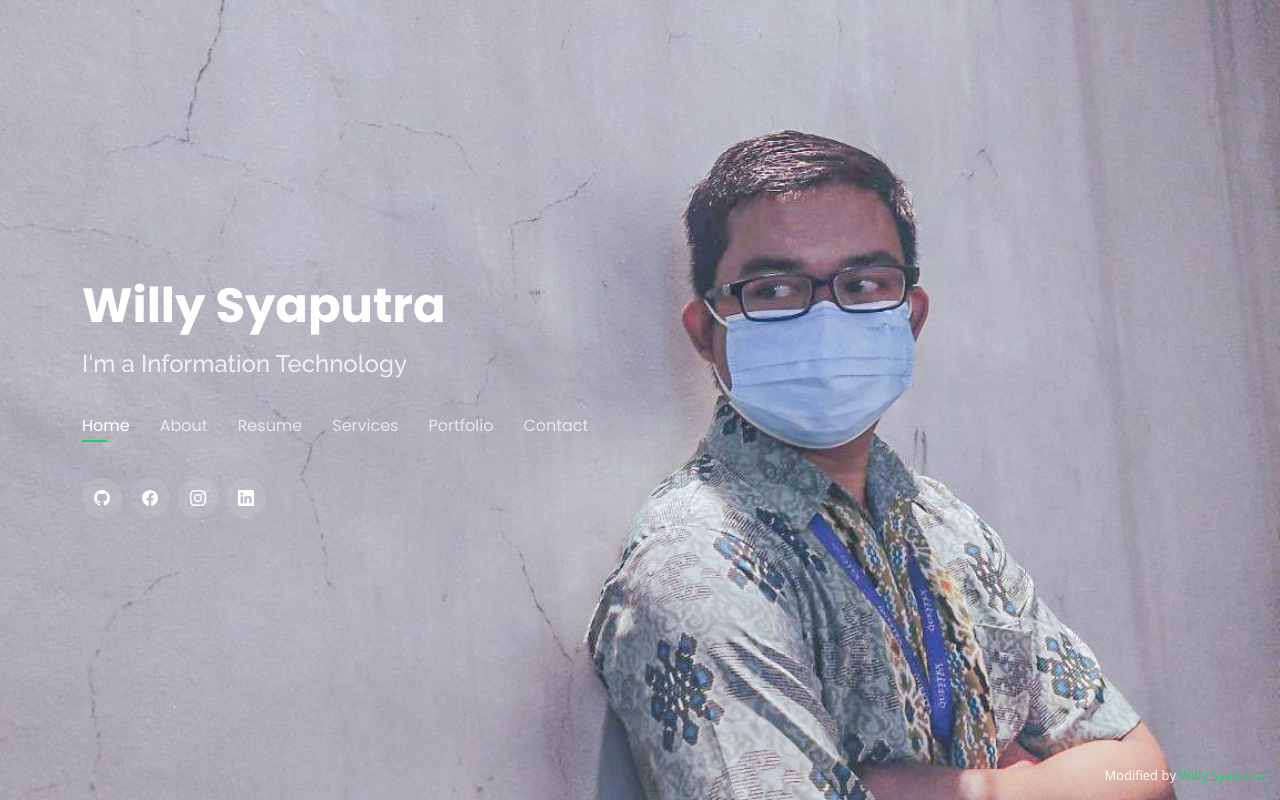
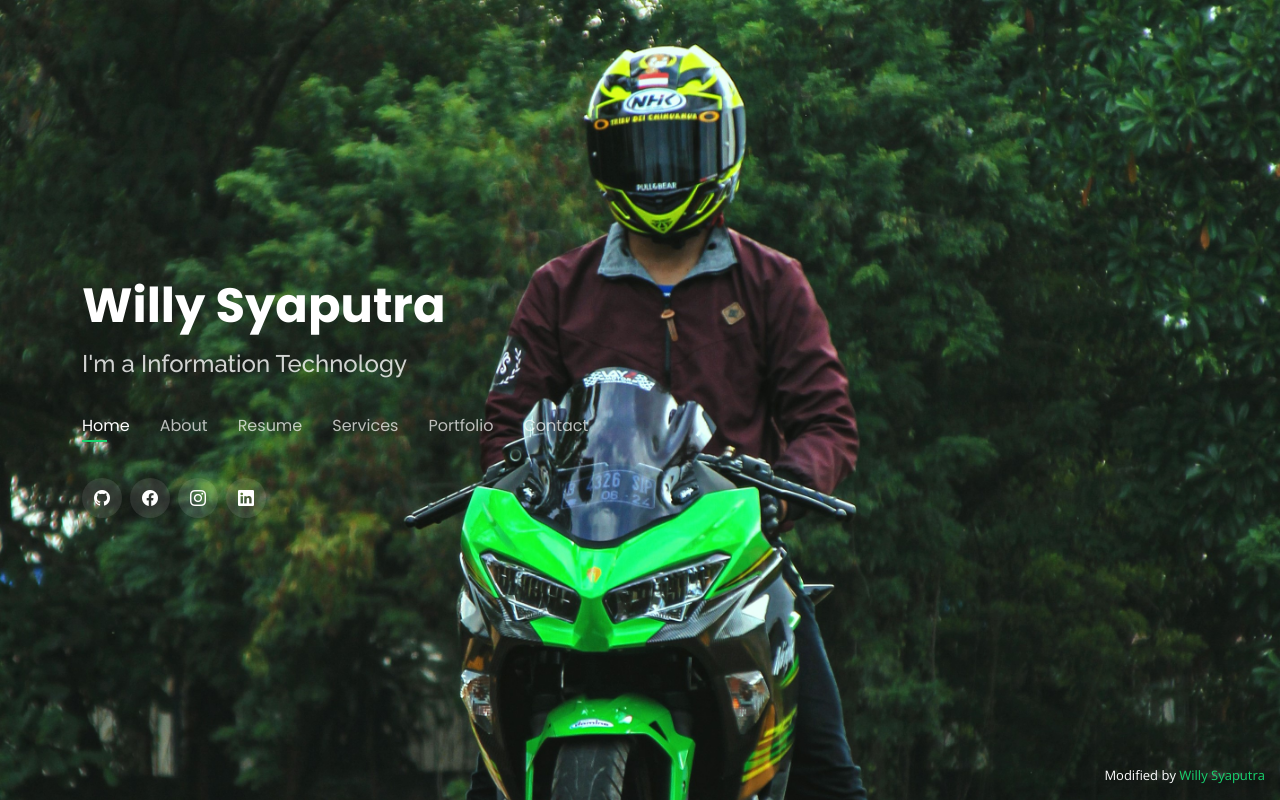
Before and after one commit to willysyaputra/mypersonal.github.io, a plain HTML site: page index.html in a window 1280 px wide. Drawn offline with nearby package versions, Linux system fonts and the light colour scheme.

Commit message:
Update style.css

```diff
--- a/assets/css/style.css
+++ b/assets/css/style.css
@@ -19,7 +19,7 @@
 body::before {
   content: "";
   position: fixed;
-  background: #040404 url("../img/bg.jpeg") top right no-repeat;
+  background: #040404 url("../img/bg2.jpg") top right no-repeat;
   background-size: cover;
   left: 0;
   right: 0;
```
